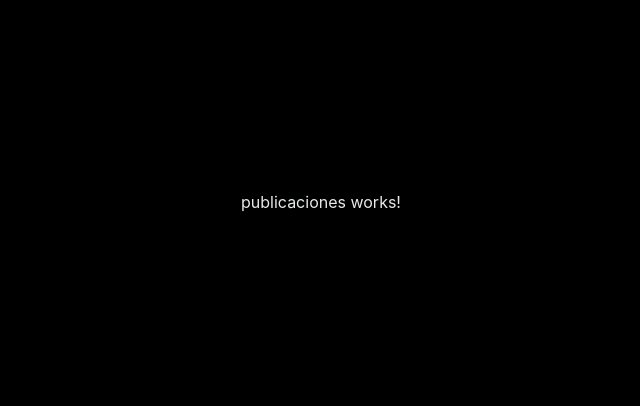
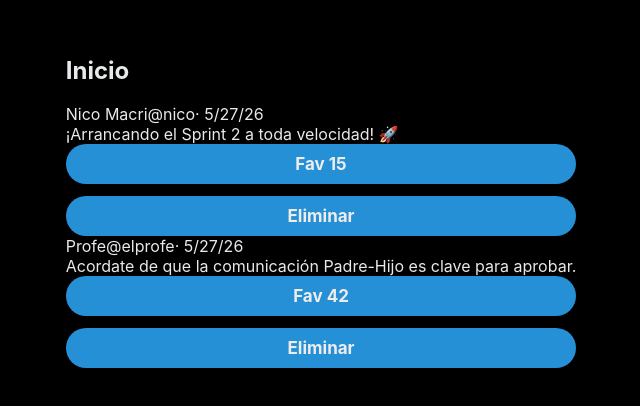
Before and after one commit to nmacri9/Nicolas-Macri---TP2---PROG4-2026-C1, an Angular app in the folder front/: page /publicaciones in a window 1280 px wide. Shown: the part 198-604 px from the top of the page, without its empty margins (319-959 px from the left). Built offline with nearby package versions, Linux system fonts and the light colour scheme.

Commit message:
front c publicacion

```diff
--- /dev/null
+++ b/front/src/app/componentes/publicacion/publicacion.html
@@ -0,0 +1,31 @@
+<div class="tweet-contenedor" *ngIf="publicacion">
+
+  <div class="tweet-avatar">
+    <div class="avatar-placeholder"></div>
+  </div>
+
+  <div class="tweet-cuerpo">
+
+    <div class="tweet-cabecera">
+      <span class="nombre-usuario">{{ publicacion.usuario.nombre }}</span>
+      <span class="arroba-usuario">{{ publicacion.usuario.username }}</span>
+      <span class="fecha">· {{ publicacion.fecha | date:'shortDate' }}</span>
+    </div>
+
+    <div class="tweet-texto">
+      {{ publicacion.texto }}
+    </div>
+
+    <div class="tweet-acciones">
+
+      <button class="btn-accion btn-like" [class.like-activo]="publicacion.leDiLike" (click)="clickLike()">
+        Fav {{ publicacion.likes }}
+      </button>
+
+      <button class="btn-accion btn-eliminar" (click)="clickEliminar()">
+        Eliminar
+      </button>
+
+    </div>
+  </div>
+</div>
--- /dev/null
+++ b/front/src/app/componentes/publicacion/publicacion.ts
@@ -0,0 +1,28 @@
+import { Component, Input, Output, EventEmitter } from '@angular/core';
+import { CommonModule } from '@angular/common';
+
+@Component({
+  selector: 'app-publicacion',
+  standalone: true,
+  imports: [CommonModule],
+  templateUrl: './publicacion.html',
+  styleUrls: ['./publicacion.css']
+})
+export class Publicacion {
+
+  @Input() publicacion: any;
+
+  @Output() darLike = new EventEmitter<number>();
+  @Output() eliminarPost = new EventEmitter<number>();
+
+  constructor() {}
+
+  // Funciones que se ejecutan al tocar los botones en el HTML
+  clickLike() {
+    this.darLike.emit(this.publicacion.id);
+  }
+
+  clickEliminar() {
+    this.eliminarPost.emit(this.publicacion.id);
+  }
+}
--- a/front/src/app/pantallas/inicio/inicio.css
+++ b/front/src/app/pantallas/inicio/inicio.css
@@ -44,3 +44,7 @@
 .btn-celeste:hover {
   background-color: rgba(29, 155, 240, 0.1); /* Fondo celestito casi transparente */
 }
+
+.logo {
+    background-color: transparent;
+}
--- a/front/src/app/pantallas/inicio/inicio.html
+++ b/front/src/app/pantallas/inicio/inicio.html
@@ -3,7 +3,7 @@
     <h1>My thing</h1>
     <p> Bienvenido a la red social más tranquila o charlatana que podes encontrar... </p>
   </div>
-    <div>
+    <div class = "logo">
     <link rel="icon" type="image/png" href="logo.png">
     </div>
 
--- a/front/src/app/pantallas/inicio/inicio.ts
+++ b/front/src/app/pantallas/inicio/inicio.ts
@@ -1,8 +1,11 @@
 import { Component } from '@angular/core';
+import { RouterModule } from '@angular/router';
 
 @Component({
   selector: 'app-inicio',
   templateUrl: './inicio.html',
+  standalone: true,
+  imports: [RouterModule],
   styleUrls: ['./inicio.css']
 })
 export class Inicio {
--- a/front/src/app/pantallas/publicaciones/publicaciones.html
+++ b/front/src/app/pantallas/publicaciones/publicaciones.html
@@ -1 +1,24 @@
-<p>publicaciones works!</p>
+<div class="feed-contenedor">
+
+  <div class="feed-cabecera">
+    <h2>Inicio</h2>
+  </div>
+
+  <div class="feed-lista">
+
+    @for (posteo of listaPublicaciones; track posteo.id) {
+      <app-publicacion
+        [publicacion]="posteo"
+        (darLike)="manejarLike($event)"
+        (eliminarPost)="manejarEliminar($event)">
+      </app-publicacion>
+    }
+    @empty {
+      <div class="mensaje-vacio">
+        No hay publicaciones para mostrar.
+      </div>
+    }
+
+  </div>
+
+</div>
--- a/front/src/app/pantallas/publicaciones/publicaciones.ts
+++ b/front/src/app/pantallas/publicaciones/publicaciones.ts
@@ -1,9 +1,45 @@
 import { Component } from '@angular/core';
-
+import { Publicacion } from '../../componentes/publicacion/publicacion';
 @Component({
   selector: 'app-publicaciones',
-  imports: [],
+  standalone: true,
+  imports: [ Publicacion],
   templateUrl: './publicaciones.html',
   styleUrl: './publicaciones.css',
 })
-export class Publicaciones {}
+
+export class Publicaciones {
+
+  // Nuestra lista falsa de posteos DESPUES BORRAR ESTOOOOOOOOOOOOO
+  listaPublicaciones = [
+    {
+      id: 1,
+      usuario: { nombre: 'Nico Macri', username: '@nico' },
+      texto: '¡Arrancando el Sprint 2 a toda velocidad! 🚀',
+      likes: 15,
+      leDiLike: false,
+      fecha: new Date()
+    },
+    {
+      id: 2,
+      usuario: { nombre: 'Profe', username: '@elprofe' },
+      texto: 'Acordate de que la comunicación Padre-Hijo es clave para aprobar.',
+      likes: 42,
+      leDiLike: true,
+      fecha: new Date()
+    }
+  ];
+
+  // El padre escucha que el hijo emitió el evento "darLike"
+  manejarLike(id: number) {
+    const post = this.listaPublicaciones.find(p => p.id === id);
+    if (post) {
+      post.leDiLike = !post.leDiLike;
+      post.likes += post.leDiLike ? 1 : -1; // Suma o resta 1
+    }
+  }
+
+  manejarEliminar(id: number) {
+    this.listaPublicaciones = this.listaPublicaciones.filter(p => p.id !== id);
+  }
+}
--- a/front/src/index.html
+++ b/front/src/index.html
@@ -2,7 +2,7 @@
 <html lang="en">
 <head>
   <meta charset="utf-8">
-  <title>Front</title>
+  <title>My thing</title>
   <base href="/">
   <meta name="viewport" content="width=device-width, initial-scale=1">
   <link rel="icon" type="image/png" href="favicoon.png">
```
Also changed, not shown: front/src/app/componentes/publicacion/publicacion.css (added), 1 other file (tests, documents, lock files or other folders).
